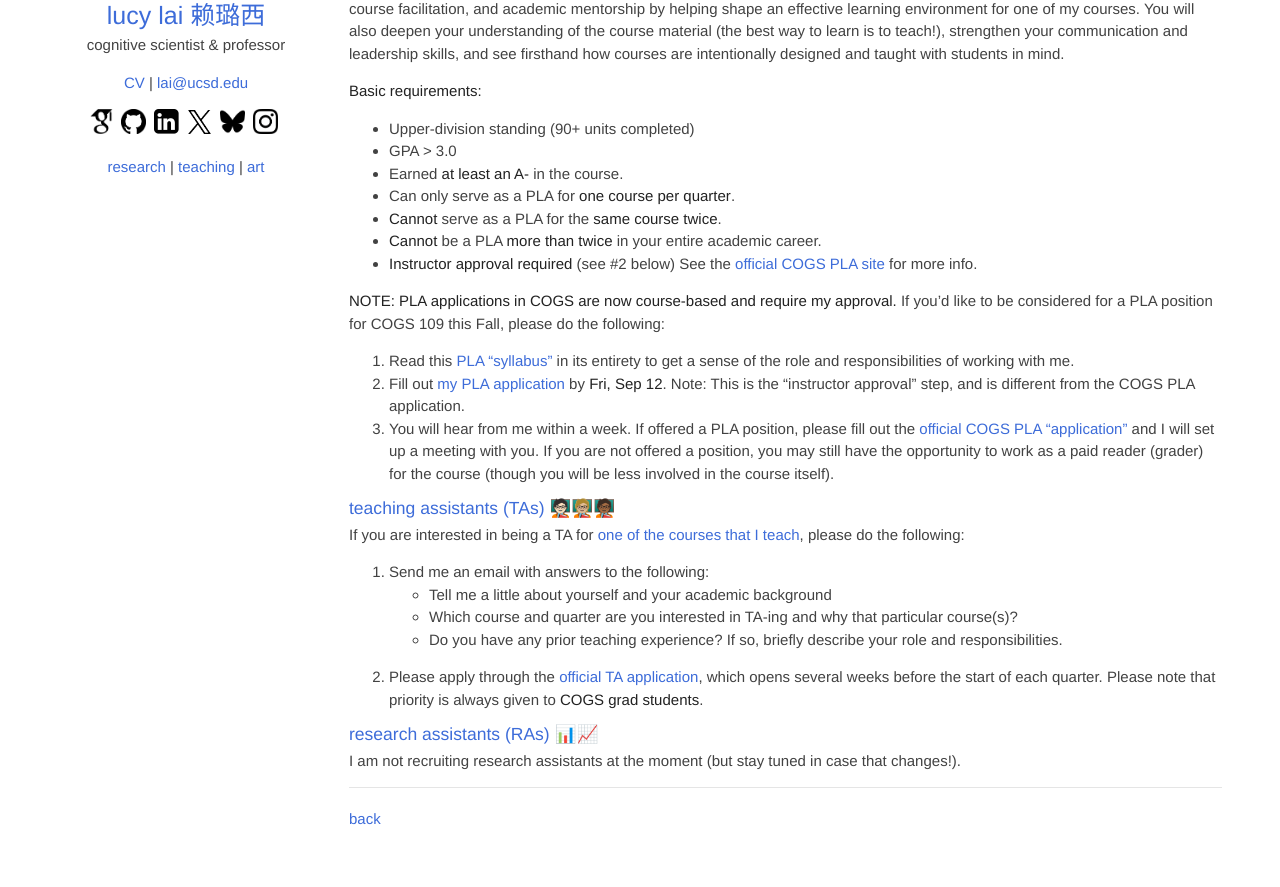
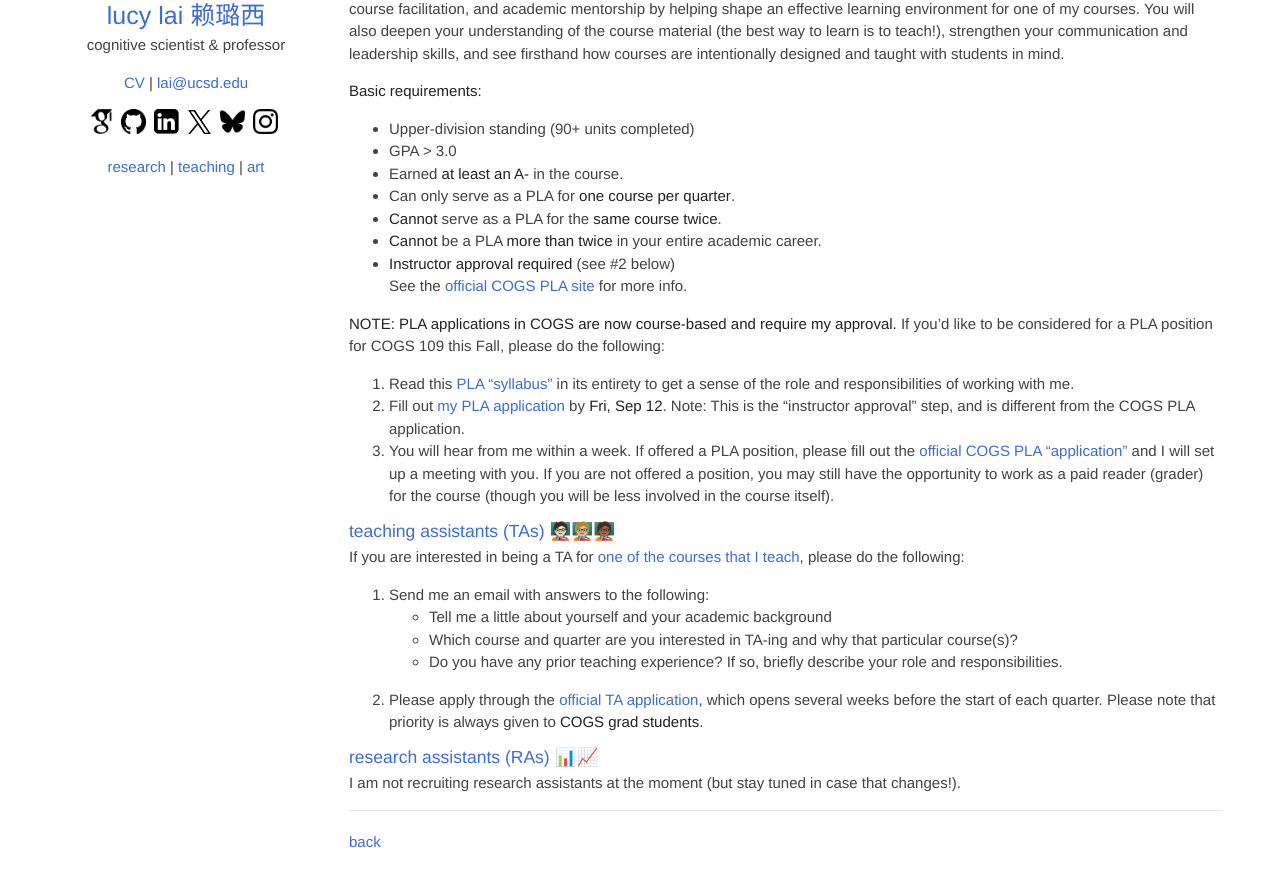
Before and after one commit to lucylai96/lucylai96.github.io, a Jekyll site: the page built from opps.md, in a window 1280 px wide and 1169 px high. Shown: the part 251-1138 px from the top of the window. Built offline with Jekyll 4.4.1, drawn with Linux system fonts in a browser that asks for light colours; our own code applies the rules of GitHub Pages for plain Markdown files.

Commit message:
Update opps.md

```diff
--- a/opps.md
+++ b/opps.md
@@ -15,7 +15,7 @@
 * Can only serve as a PLA for **one course per quarter**.
 * **Cannot** serve as a PLA for the **same course twice**.
 * **Cannot** be a PLA **more than twice** in your entire academic career.
-* **Instructor approval required** (see #2 below)
+* **Instructor approval required** (see #2 below)<br>
 See the [official COGS PLA site](https://cogsci.ucsd.edu/undergraduates/student-resources/ia.html) for more info.
 
 **NOTE: PLA applications in COGS are now course-based and require my approval.** If you’d like to be considered for a PLA position for COGS 109 this Fall, please do the following:
```
